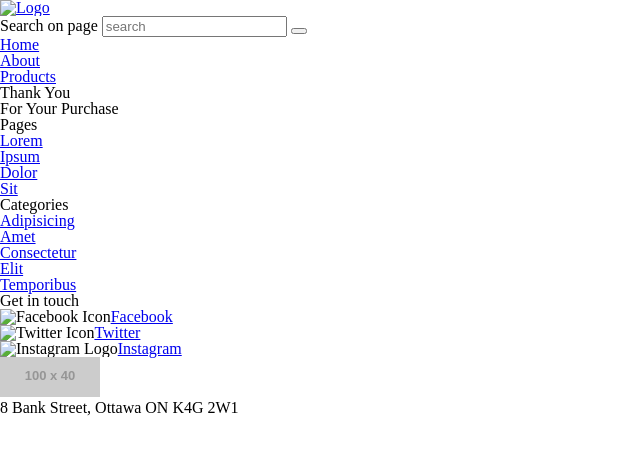
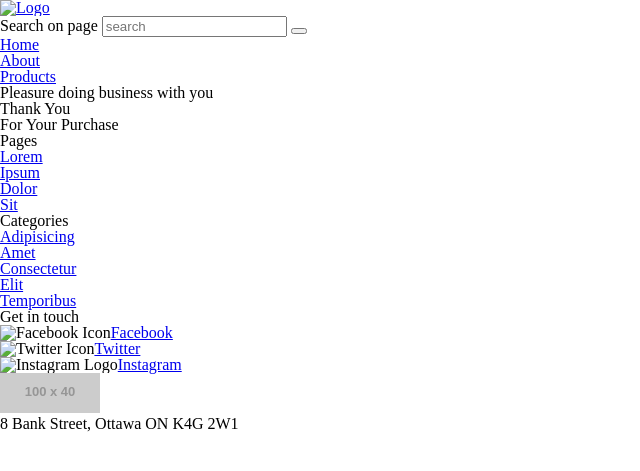
Before and after one commit to coll0335/ecommerce-website, a Jekyll site: the page built from thank-you.html, in a window 1280 px wide. Shown: the top 471 px of the page, without its empty margins (0-640 px from the left). Built offline with Jekyll 4.4.1, drawn with Linux system fonts in a browser that asks for light colours; nearby versions of some CDN libraries; some web fonts are replaced; library files that are not in the unit come from our copies; Markdown is read by kramdown in place of the engine named in the settings.

Commit message:
Hooked Thank you

```diff
--- a/thank-you.html
+++ b/thank-you.html
@@ -1,5 +1,7 @@
 ---
 layout: default
+showbanner: yes
+bannertext: Pleasure doing business with you
 ---
 
 <div class="gird substance sub-ty">
```
